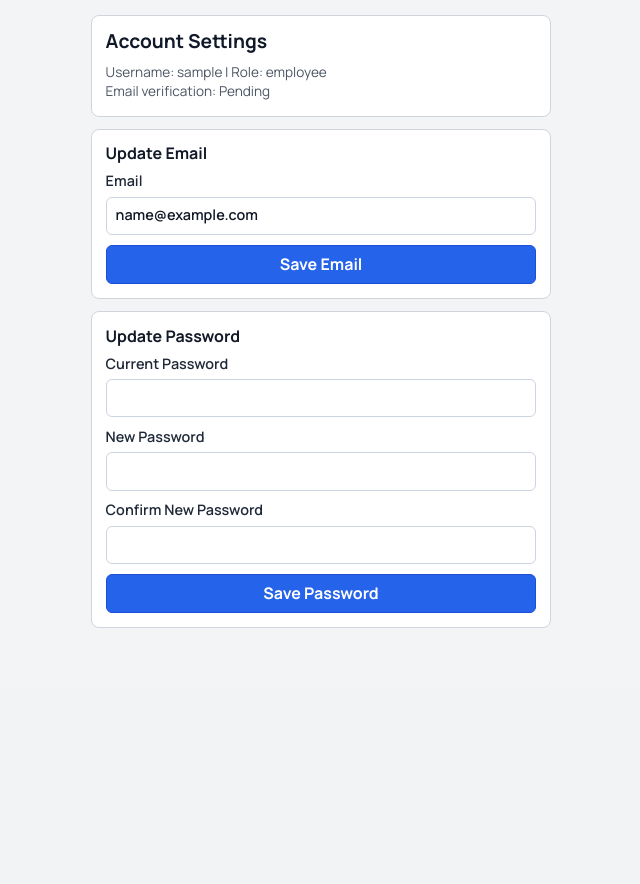
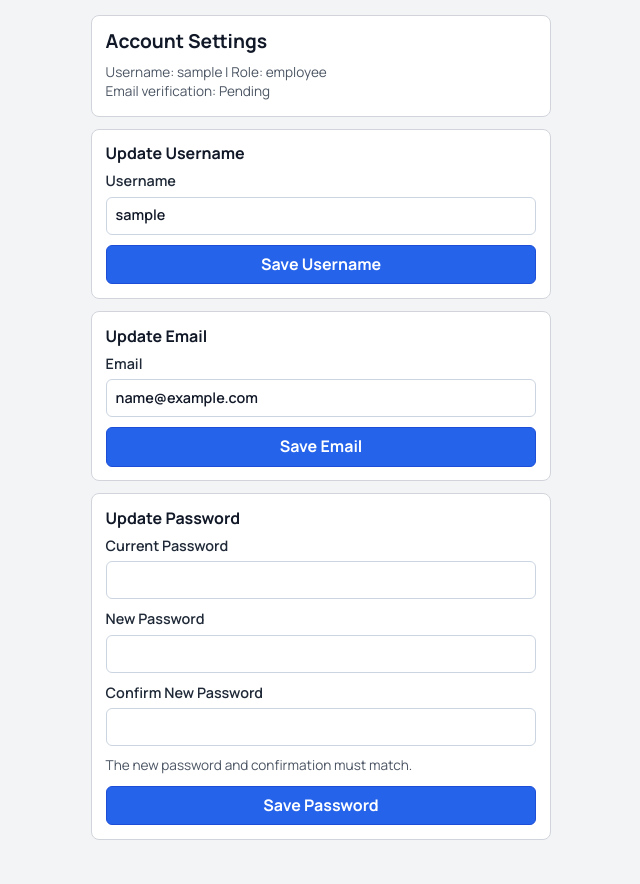
Before and after one commit to justinhoang710/SE-Project, a Flask app: page /account in a window 1280 px wide. Shown: the part 112-996 px from the top of the page, without its empty margins (319-959 px from the left). Before the commit the page ends 740 px from the top, so only its background shows below. Run offline with Flask 3, Linux system fonts and the light colour scheme; the visitor is signed in with stand-in values (Sample User, id 1).

Commit message:
allowed users to change username and password with password confirmation

```diff
--- a/app.py
+++ b/app.py
@@ -1021,6 +1021,36 @@ def account_settings():
 
     if request.method == "POST":
         action = request.form.get("action", "").strip()
+        if action == "update_username":
+            username = request.form.get("username", "").strip()
+            if len(username) < 3:
+                flash("Username must be at least 3 characters.", "error")
+                cur.close()
+                return redirect(url_for("account_settings"))
+            cur.execute(
+                """
+                SELECT id
+                FROM users
+                WHERE LOWER(TRIM(username)) = LOWER(%s)
+                  AND id != %s
+                """,
+                (username, user_id),
+            )
+            existing_username = cur.fetchone()
+            if existing_username:
+                flash("Username already exists. Choose a different username.", "error")
+                cur.close()
+                return redirect(url_for("account_settings"))
+            cur.execute(
+                "UPDATE users SET username = %s WHERE id = %s",
+                (username, user_id),
+            )
+            db.commit()
+            session["username"] = username
+            flash("Username updated.", "success")
+            cur.close()
+            return redirect(url_for("account_settings"))
+
         if action == "update_email":
             email = request.form.get("email", "").strip().lower()
             if "@" not in email or "." not in email:
--- a/templates/account.html
+++ b/templates/account.html
@@ -4,6 +4,17 @@
   <h2>Account Settings</h2>
   <p class="hint">Username: {{ account.username }} | Role: {{ account.role }}</p>
   <p class="hint">Email verification: {{ 'Verified' if account.email_verified else 'Pending' }}</p>
+</section>
+
+<section class="card narrow">
+  <h3>Update Username</h3>
+  <form method="post">
+    <input type="hidden" name="action" value="update_username" />
+    <label>Username
+      <input type="text" name="username" value="{{ account.username }}" minlength="3" required />
+    </label>
+    <button type="submit">Save Username</button>
+  </form>
 </section>
 
 <section class="card narrow">
@@ -30,6 +41,7 @@
     <label>Confirm New Password
       <input type="password" name="confirm_password" minlength="6" required />
     </label>
+    <p class="hint">The new password and confirmation must match.</p>
     <button type="submit">Save Password</button>
   </form>
 </section>
--- a/templates/employee_dashboard.html
+++ b/templates/employee_dashboard.html
@@ -9,6 +9,7 @@
     <a class="student-tile" href="{{ url_for('request_switch') }}"><strong>Request Shift Switch</strong></a>
     <a class="student-tile" href="{{ url_for('request_callout') }}"><strong>Submit Call-Out</strong></a>
     <a class="student-tile" href="{{ url_for('staff_connections') }}"><strong>Weekly Connections</strong></a>
+    <a class="student-tile" href="{{ url_for('account_settings') }}"><strong>Account Settings</strong></a>
   </div>
 </section>
 
--- a/templates/manager_dashboard.html
+++ b/templates/manager_dashboard.html
@@ -11,6 +11,7 @@
     <a class="button secondary" href="{{ url_for('manager_staff_accounts') }}">Staff Accounts</a>
     <a class="button secondary" href="{{ url_for('staff_connections') }}">Weekly Connections</a>
     <a class="button secondary" href="{{ url_for('techniques') }}">Techniques</a>
+    <a class="button secondary" href="{{ url_for('account_settings') }}">Account Settings</a>
   </div>
 </section>
 
--- a/templates/parent_dashboard.html
+++ b/templates/parent_dashboard.html
@@ -9,6 +9,7 @@
     <a class="button secondary" href="#academy-schedule">Schedule</a>
     <a class="button" href="#class-signup">Sign Up</a>
     <a class="button secondary" href="#instructor-notes">Notes</a>
+    <a class="button secondary" href="{{ url_for('account_settings') }}">Account Settings</a>
   </div>
 </section>
 
```
